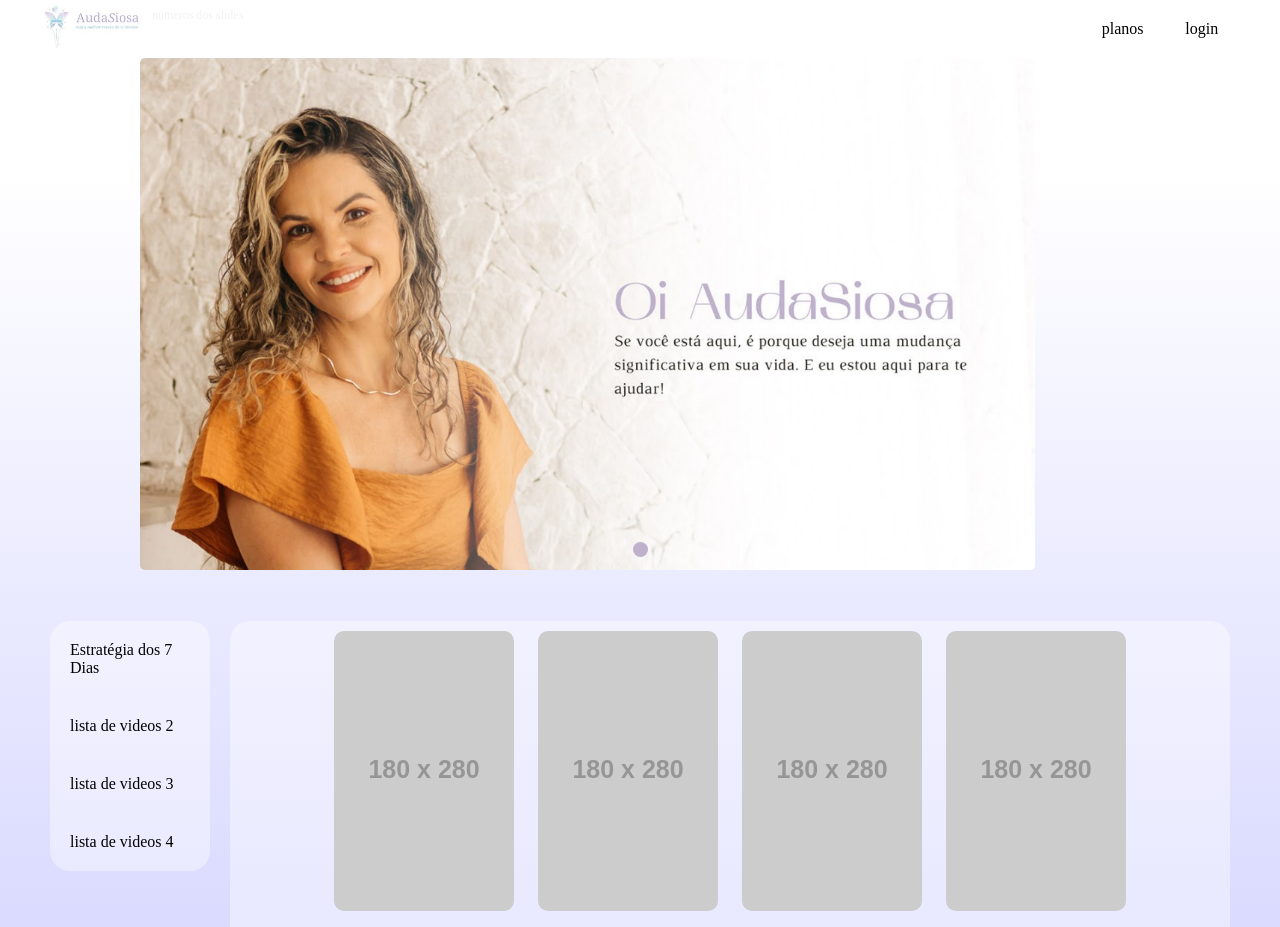
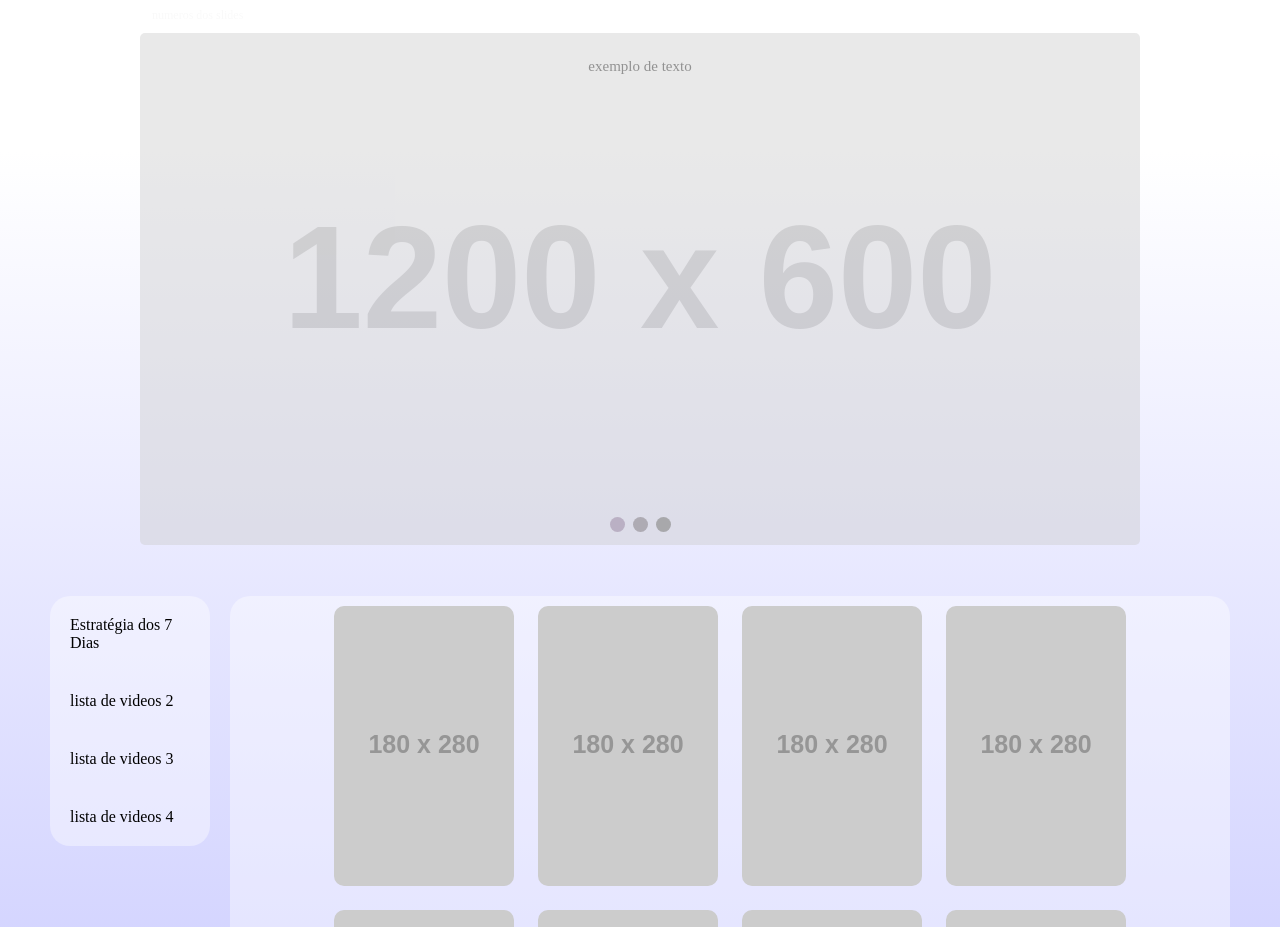
Before and after one commit to lucasspindoladecarvalho/nutriflix, a plain HTML site: page index.html in a window 1280 px wide. Shown: the top 927 px of the page. Drawn offline with Linux system fonts and the light colour scheme; placeholder pictures from the web are drawn by us.

Commit message:
update html
atualização

```diff
--- a/index.html
+++ b/index.html
@@ -8,15 +8,6 @@
     <link rel="stylesheet" href="src/css/style.css">
 </head>
 <body>
-    <header>
-        <a href="#">
-            <img src="src/recursos/imagens/AudaSiosa logo.png" alt="logo">
-        </a>
-        <ul>
-            <li><a href="#">planos</a></li>
-            <li><a href="#">login</a></li>
-        </ul>
-    </header>
     <!-- slideshow inicio -->
 
         <div class="slideshow-container">
@@ -27,25 +18,25 @@
                 <img src="src/recursos/imagens/foto principal.png" alt="foto 1">
             </div>
 
-            <!-- <div class="mySlides fade">
+            <div class="mySlides fade">
                 <div class="text">exemplo de texto</div>
                 <div class="numbertext">numeros dos slides</div>
                 <img src="https://placeholder.com/1200x600" alt="foto 2">
-            </div> -->
+            </div>
 
-            <!-- <div class="mySlides fade">
+            <div class="mySlides fade">
                 <div class="text">exemplo de texto</div>
                 <div class="numbertext">numeros dos slides</div>
                 <img src="https://placeholder.com/1200x600" alt="foto 3">
-            </div> -->
+            </div>
 
         </div>
         <br>
 
         <div class="dots-slide">
             <span class="dot"></span>
-            <!-- <span class="dot"></span> -->
-            <!-- <span class="dot"></span> -->
+            <span class="dot"></span>
+            <span class="dot"></span>
         </div>
     <script>
         let slideIndex = 0;
@@ -121,11 +112,6 @@
             </a>
         </div>
     </section>
-    <footer>
-        <a href="#">
-            <img src="src/recursos/imagens/foto logo bottom.png" alt="">
-        </a>
-    </footer>
 </body>
 
 </html>
```
